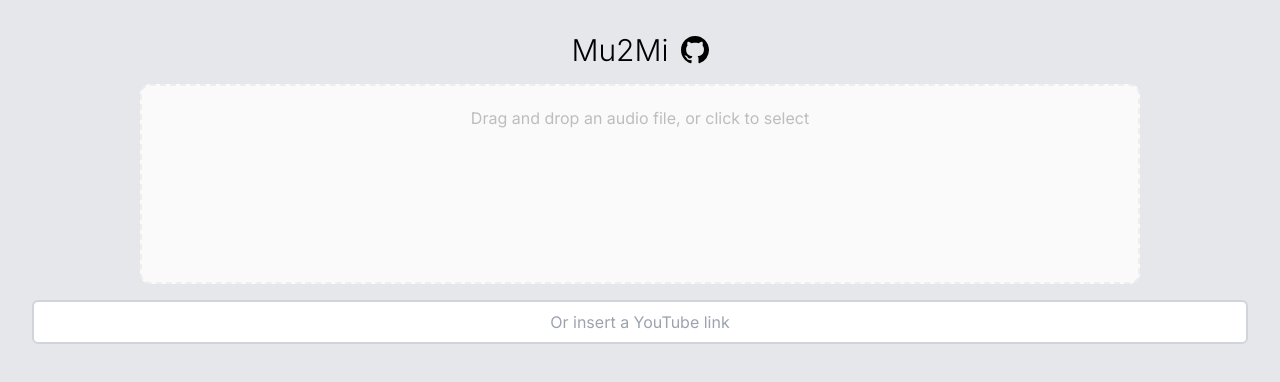
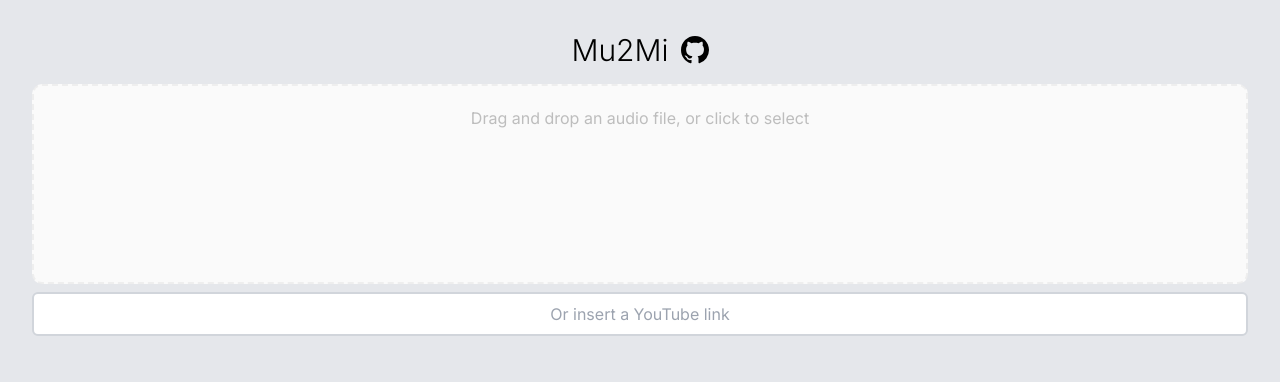
Before and after one commit to FelixNgFender/Mu2Mi, a Next.js app in the folder frontend/: page / in a window 1280 px wide. Shown: the top 382 px of the page. Built offline with nearby package versions, Linux system fonts and the light colour scheme.

Commit message:
frontend: Fix element spacing

```diff
--- a/frontend/app/AudioDropzone.tsx
+++ b/frontend/app/AudioDropzone.tsx
@@ -96,8 +96,6 @@ function fileValidator(file: File) {
 }
 
 const baseStyle = {
-  width: "100%",
-  maxWidth: "1000px",
   height: "200px",
   display: "flex",
   flexDirection: "column" as "column", // TypeScript is weird
--- a/frontend/app/page.tsx
+++ b/frontend/app/page.tsx
@@ -6,8 +6,13 @@ export default function Page() {
   return (
     <main className="flex flex-col items-center gap-4 antialiased bg-gray-200 min-h-screen p-8">
       <Navbar></Navbar>
-      <AudioDropzone></AudioDropzone>
-      <YoutubeUpload></YoutubeUpload>
+      <div
+        className="flex flex-col gap-2 w-full max-w-screen-xl"
+        role="presentation"
+      >
+        <AudioDropzone></AudioDropzone>
+        <YoutubeUpload></YoutubeUpload>
+      </div>
     </main>
   );
 }
```
